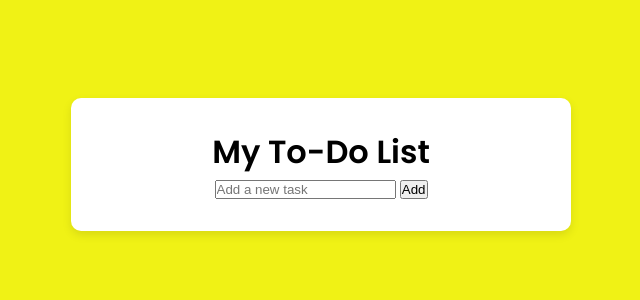
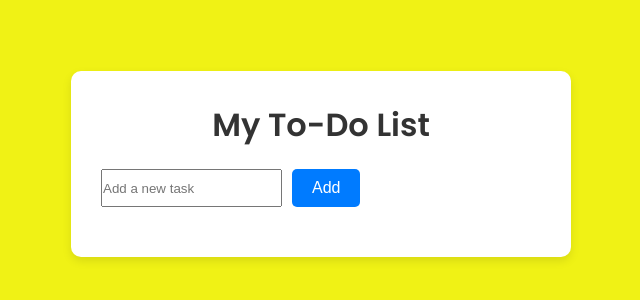
Before and after one commit to GuillhermeM/To-do-list, a plain HTML site: page index.html in a window 1280 px wide. Shown: the part 236-536 px from the top of the page, without its empty margins (319-959 px from the left). Drawn offline with Linux system fonts and the light colour scheme.

Commit message:
💄 style: Add specific styles for forms and headings

```diff
--- a/styles.css
+++ b/styles.css
@@ -24,3 +24,33 @@ body {
    max-width: 500px;
    text-align: center;
 }
+
+h1 {
+    color: #333;
+    margin-bottom: 20px;
+}
+
+#todo-form {
+    display: flex;
+    gap: 10px;
+    margin-bottom: 20px;
+}
+
+#todo-form button {
+    padding: 10px 20px;
+    border: none;
+    border-radius: 5px;
+    background-color: #007bff;
+    color: #fff;
+    font-size: 16px;
+    cursor: pointer;
+    transition: background-color 0.3s;
+}
+
+#todo-form button:hover {
+    background-color: #0056b3;
+}
+
+#todo-list {
+    list-style: none;
+}
```
